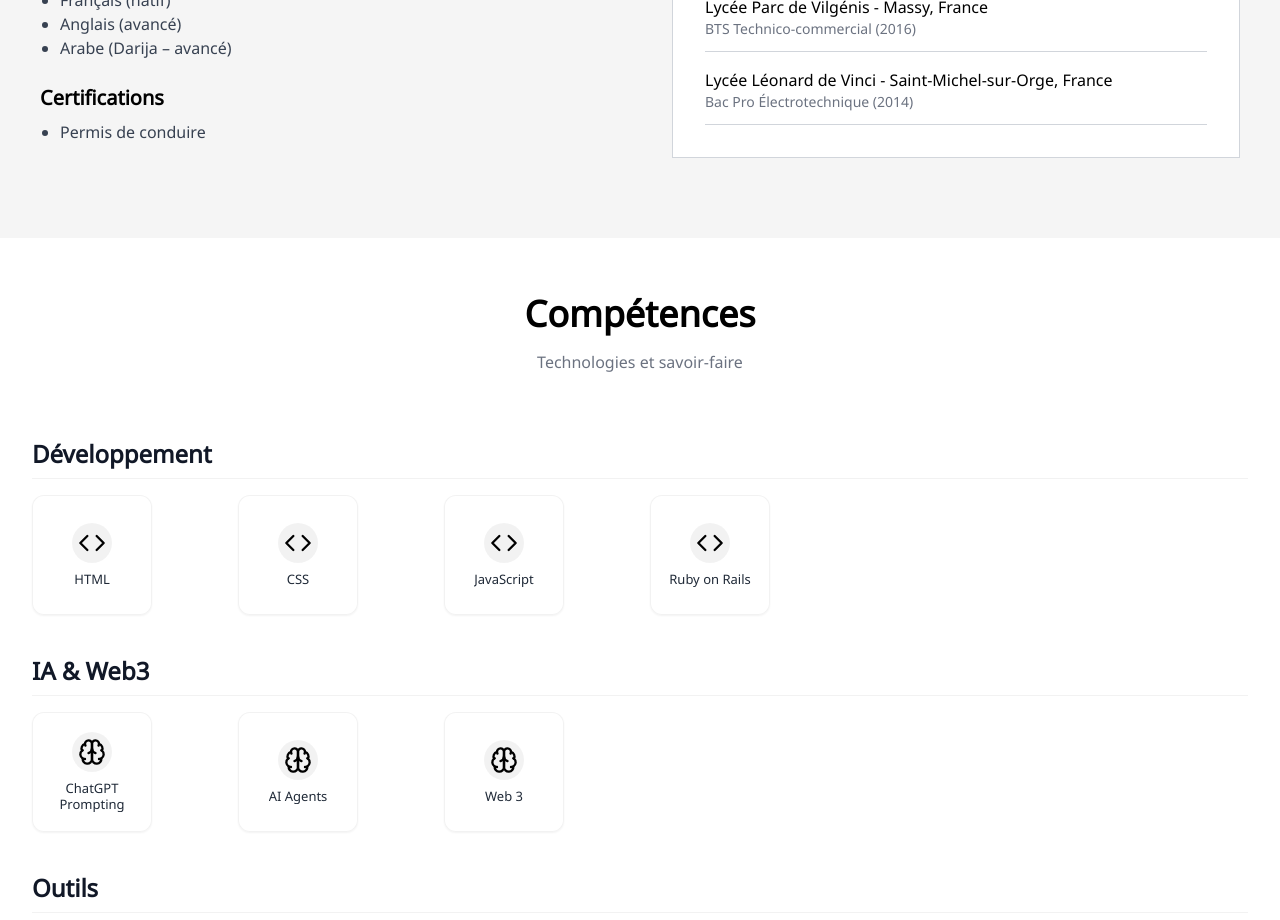
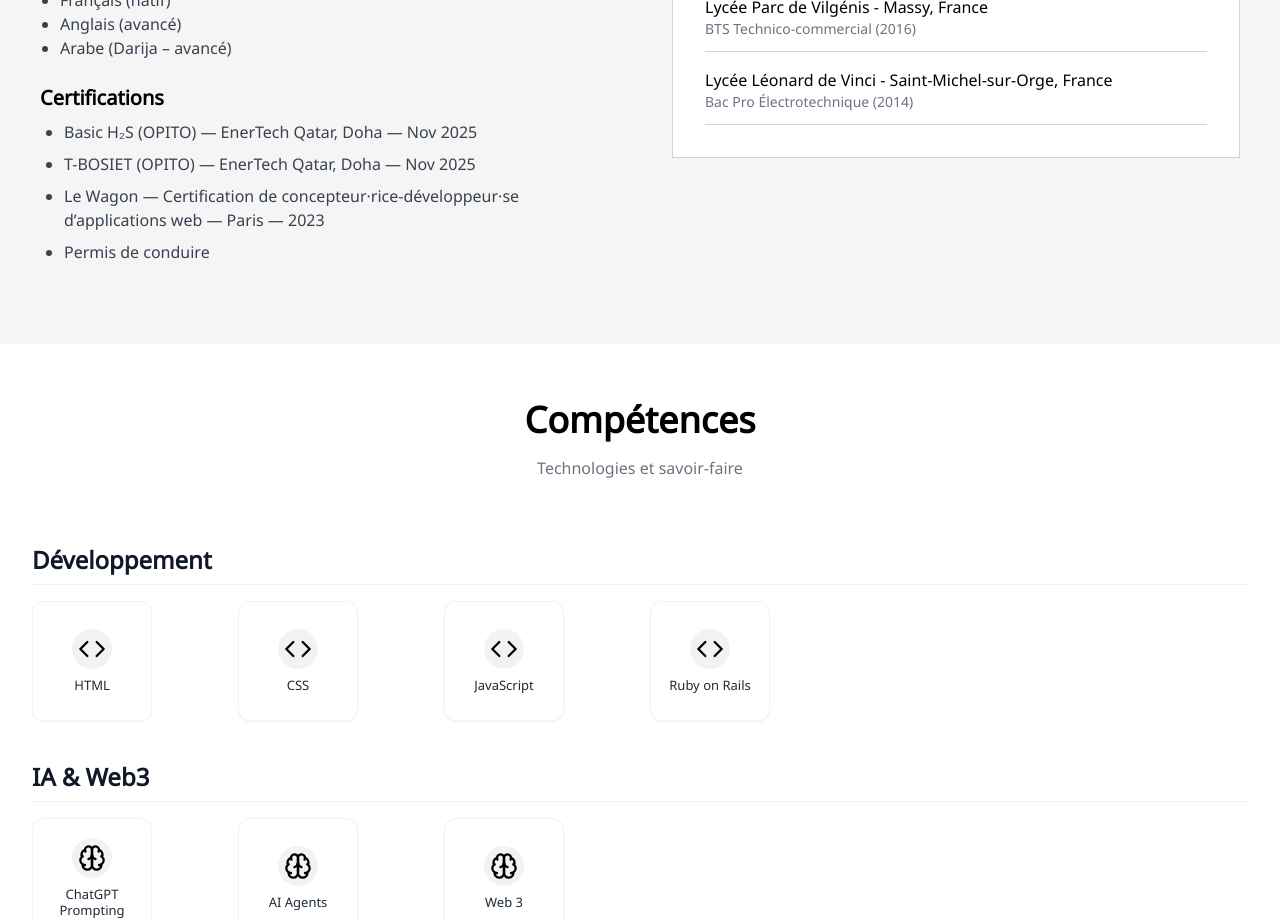
Before and after one commit to parodave/portofoliowebsite, a React (Vite) app: page / in a window 1280 px wide. Shown: the part 1120-2040 px from the top of the page. Built offline with nearby package versions, Linux system fonts and the light colour scheme; no server answers; the HTML template or start-up script is replaced by a standard one.

Commit message:
feat: update certifications list

```diff
--- a/src/components/About.tsx
+++ b/src/components/About.tsx
@@ -12,6 +12,20 @@ const About: React.FC = () => {
   });
 
 
+
+  const defaultCertifications = [
+    'Basic H₂S (OPITO) — EnerTech Qatar, Doha — Nov 2025',
+    'T-BOSIET (OPITO) — EnerTech Qatar, Doha — Nov 2025',
+    'Le Wagon — Certification de concepteur·rice-développeur·se d’applications web — Paris — 2023',
+    'Permis de conduire',
+  ];
+
+  const translatedCertifications = t('about.certifications', { returnObjects: true }) as unknown;
+  const certifications = Array.isArray(translatedCertifications)
+    ? (translatedCertifications as string[])
+    : undefined;
+
+  const certificationItems = certifications && certifications.length > 0 ? certifications : defaultCertifications;
 
   return (
     <section id="about" className="py-20 bg-light dark:bg-dark relative px-6 md:px-10">
@@ -39,12 +53,13 @@ const About: React.FC = () => {
                 ))}
             </ul>
 
-            <h3 className="text-xl font-semibold mb-2 mt-6">{t('about.certificationsTitle')}</h3>
-            <ul className="list-disc pl-5 text-gray-700 dark:text-gray-300">
-              {t('about.certifications', { returnObjects: true })
-                .map((cert: string) => (
-                  <li key={cert}>{cert}</li>
-                ))}
+            <h3 className="text-xl font-semibold mb-2 mt-6">
+              {(typeof t === 'function' ? t('about.certificationsTitle') : undefined) ?? 'Certifications'}
+            </h3>
+            <ul className="list-disc pl-6 space-y-2 text-gray-700 dark:text-gray-300">
+              {certificationItems.map((cert, index) => (
+                <li key={`${cert}-${index}`}>{cert}</li>
+              ))}
             </ul>
           </motion.div>
 
--- a/src/i18n/en.json
+++ b/src/i18n/en.json
@@ -28,7 +28,10 @@
     ],
     "certificationsTitle": "Certifications",
     "certifications": [
-      "Driver’s License"
+      "Basic H₂S (OPITO) — EnerTech Qatar, Doha — Nov 2025",
+      "T-BOSIET (OPITO) — EnerTech Qatar, Doha — Nov 2025",
+      "Le Wagon — Web Application Developer Certification — Paris — 2023",
+      "Driver’s license"
     ],
     "educationTitle": "Education",
     "education": [
--- a/src/i18n/fr.json
+++ b/src/i18n/fr.json
@@ -28,6 +28,9 @@
     ],
     "certificationsTitle": "Certifications",
     "certifications": [
+      "Basic H₂S (OPITO) — EnerTech Qatar, Doha — Nov 2025",
+      "T-BOSIET (OPITO) — EnerTech Qatar, Doha — Nov 2025",
+      "Le Wagon — Certification de concepteur·rice-développeur·se d’applications web — Paris — 2023",
       "Permis de conduire"
     ],
     "educationTitle": "Formation",
```
